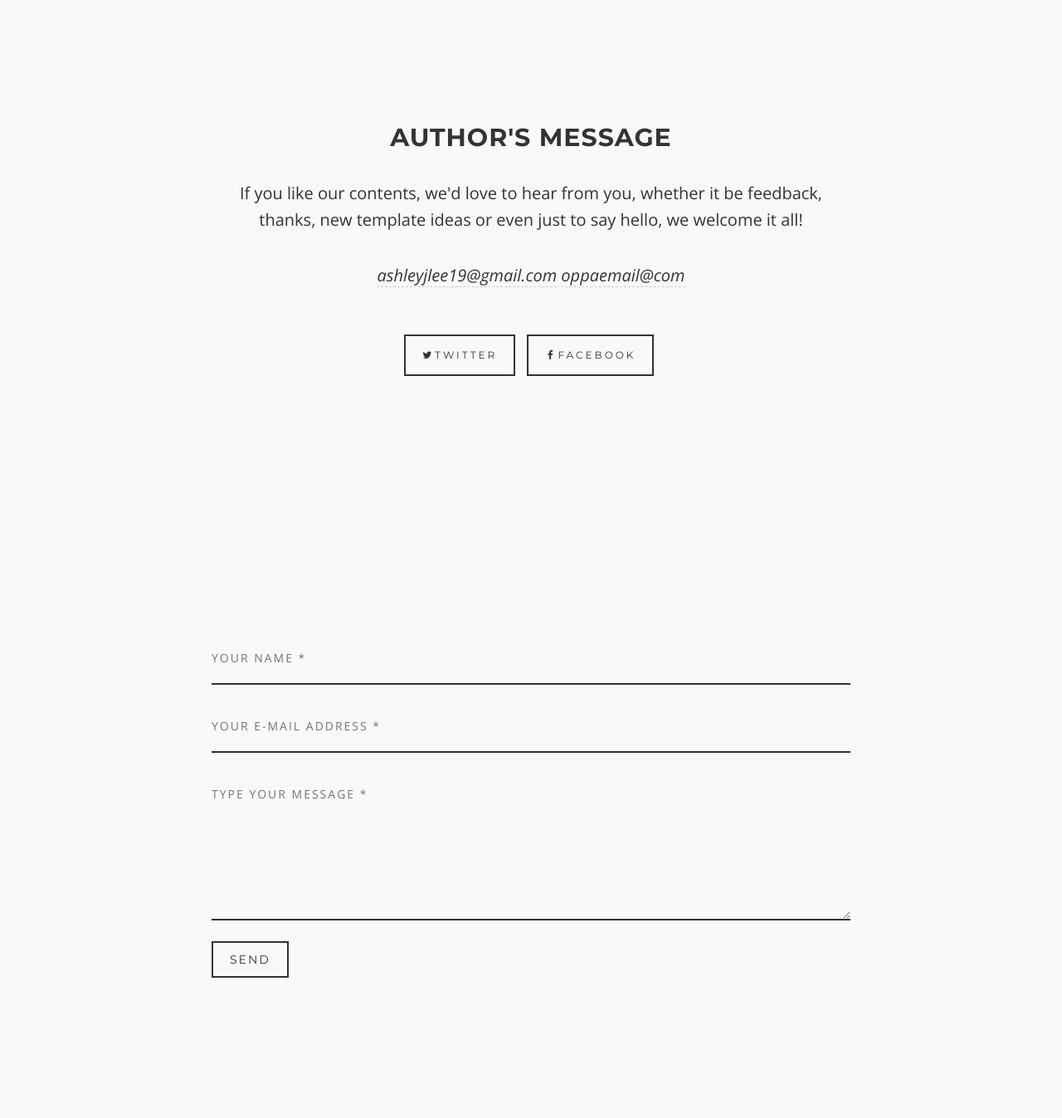
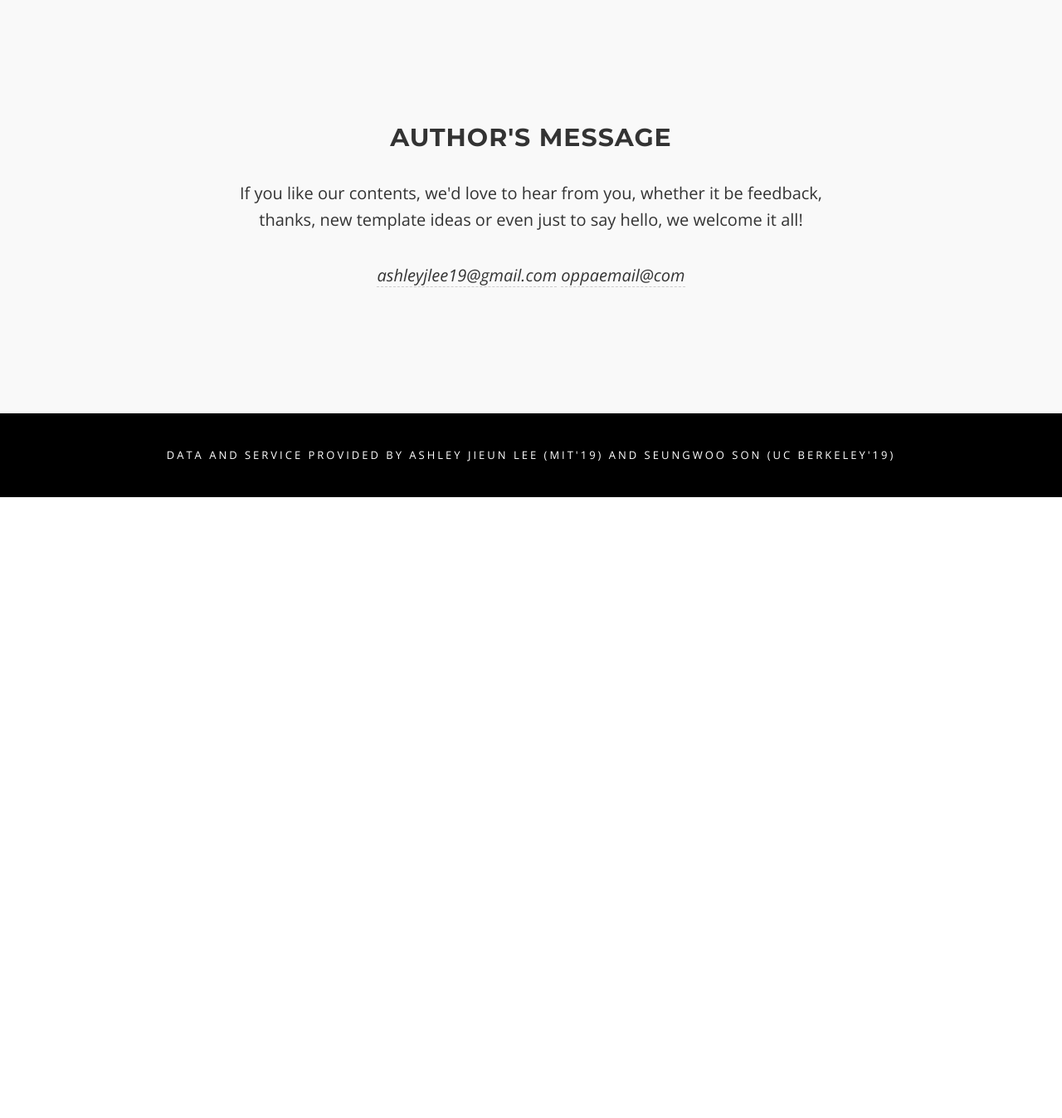
Before and after one commit to ajlee19/CrimeProject, a Django app: page /_contact.html in a window 1280 px wide. Shown: the part 801-2148 px from the top of the page at 83% size. After the commit the page ends 1400 px from the top, so only its background shows below. Run offline with Django 3.2, Linux system fonts and the light colour scheme; parts of the project's set-up code (start-up, migrations or seed data) failed here and were passed over; some libraries are stand-ins or nearby versions.

Commit message:
minor update

```diff
--- a/crimeproject/settings.py
+++ b/crimeproject/settings.py
@@ -35,7 +35,7 @@ SITE_ID = int(os.environ.get("SITE_ID", 1))
 
 # SECURITY WARNING: don't run with debug turned on in production!
 DEBUG = True
-TEMPLATE_DEBUG = True
+# TEMPLATE_DEBUG = True
 ALLOWED_HOSTS = []
 ROOT_URLCONF = 'crimeproject.urls'
 
--- a/templates/_contact.html
+++ b/templates/_contact.html
@@ -77,20 +77,20 @@
 				<i><a href="mailto:ashleyjlee19@gmail.com" style="border-bottom:1px dashed #ccc;">ashleyjlee19@gmail.com</a></i>
 				<i><a href="mailto:oppaemail@com" style="border-bottom:1px dashed #ccc;">oppaemail@com</a></i>
 			</p>
-			<ul class="list-inline banner-social-buttons">
+<!-- 			<ul class="list-inline banner-social-buttons">
 				<li>
 				<a href="https://twitter.com/wowthemesnet" class="btn btnghost btn-lg"><i class="fa fa-twitter fa-fw"></i><span class="network-name">Twitter</span></a>
 				</li>
 				<li>
 				<a href="https://www.facebook.com/pages/wowthemesnet/562560840468823" class="btn btnghost btn-lg"><i class="fa fa-facebook fa-fw"></i><span class="network-name">Facebook</span></a>
 				</li>
-			</ul>
+			</ul> -->
 		</div>
 	</div>
 </div>
 </section>
 <!-- Contact Section -->
-<section id="contact">
+<!-- <section id="contact">
 <div class="container content-section">
 	<div class="row">
 		<div class="col-lg-8 col-lg-offset-2">
@@ -111,7 +111,7 @@
 		</div>
 	</div>
 </div>
-</section>
+</section> -->
 <!-- Footer -->
 <footer>
 <div class="container text-center">
```
